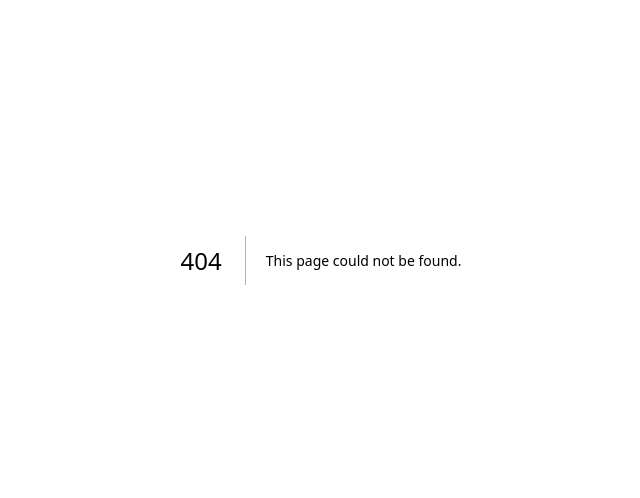
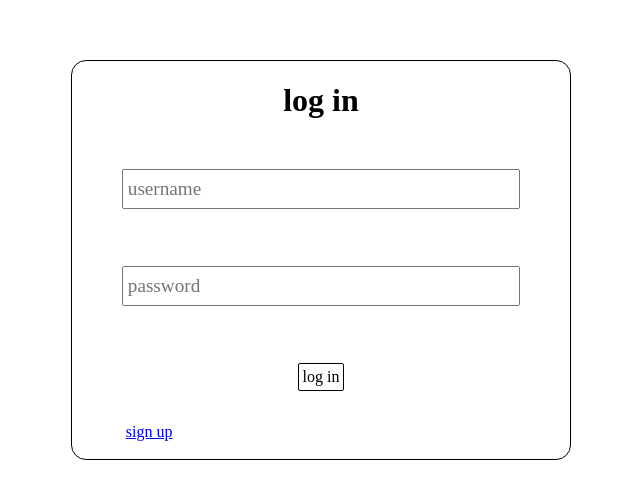
Before and after one commit to tscott12331/video-call-web, a Next.js app: page /login in a window 1280 px wide. Before the commit this address had no page. Shown: the part 140-638 px from the top of the page, without its empty margins (319-959 px from the left). Built offline with nearby package versions, Linux system fonts and the light colour scheme.

Commit message:
feat: login & signup page design frames

```diff
--- /dev/null
+++ b/app/login/page.module.css
@@ -0,0 +1,7 @@
+.page {
+    display: flex;
+    align-items: center;
+    justify-content: center;
+
+    height: 100%;
+}
--- /dev/null
+++ b/app/login/page.tsx
@@ -0,0 +1,10 @@
+import styles from "./page.module.css";
+import UserCredentialForm from "@/components/forms/user-credential-form";
+
+export default function Login() {
+    return (
+        <div className={styles.page}>
+            <UserCredentialForm />
+        </div>
+    );
+}
--- /dev/null
+++ b/app/signup/page.module.css
@@ -0,0 +1,7 @@
+.page {
+    display: flex;
+    align-items: center;
+    justify-content: center;
+
+    height: 100%
+}
--- /dev/null
+++ b/components/forms/user-credential-form.module.css
@@ -0,0 +1,60 @@
+.formWrapper {
+    min-width: 300px;
+    max-width: 500px;
+    width: 50%;
+    min-height: 400px;
+    max-height: 600px;
+    height: 50%;
+
+    border: 1px solid black;
+    border-radius: 15px;
+
+    display: flex;
+    flex-direction: column;
+    align-items: center;
+}
+
+.formHeadWrapper {
+    height: 20%;
+    display: flex;
+    align-items: center;
+    justify-content: center;
+}
+
+.formHeadWrapper > h2 {
+    font-size: 2rem;
+    text-align: center;
+}
+
+.form {
+    height: 70%;
+    width: 100%;
+    display: flex;
+    flex-direction: column;
+    justify-content: space-around;
+    align-items: center;
+}
+
+.form input {
+    height: 40px;
+
+    font: inherit;
+    font-size: 1.2rem;
+}
+
+.form input, .formWrapper .anchorWrapper {
+    width: 80%;
+    padding: 4px;
+}
+
+.form button {
+    font: inherit;
+    font-size: 1rem;
+
+    padding: 4px;
+
+    background: none;
+    outline: none;
+    border: 1px solid black;
+    border-radius: 2px;
+}
--- /dev/null
+++ b/components/forms/user-credential-form.tsx
@@ -0,0 +1,29 @@
+import styles from "./user-credential-form.module.css";
+
+interface IUserCredentialFormProps {
+    title?: string;
+    buttonText?: string;
+    anchorText?: string;
+    anchorPath?: string; }
+export default function UserCredentialForm({
+    title="log in",
+    buttonText="log in",
+    anchorText="sign up",
+    anchorPath="/signup",
+}: IUserCredentialFormProps) {
+    return (
+            <div className={styles.formWrapper}>
+                <div className={styles.formHeadWrapper}>
+                    <h2>{title}</h2>
+                </div>
+                <form className={styles.form}>
+                    <input className={styles.formInput} placeholder="username" />
+                    <input className={styles.formInput} type="password" placeholder="password" />
+                    <button type="submit">{buttonText}</button>
+                </form>
+                <div className={styles.anchorWrapper}>
+                    <a href={anchorPath}>{anchorText}</a>
+                </div>
+            </div>
+    );
+}
```
Also changed, not shown: app/signup/page.tsx (added, +15 -0 lines).
